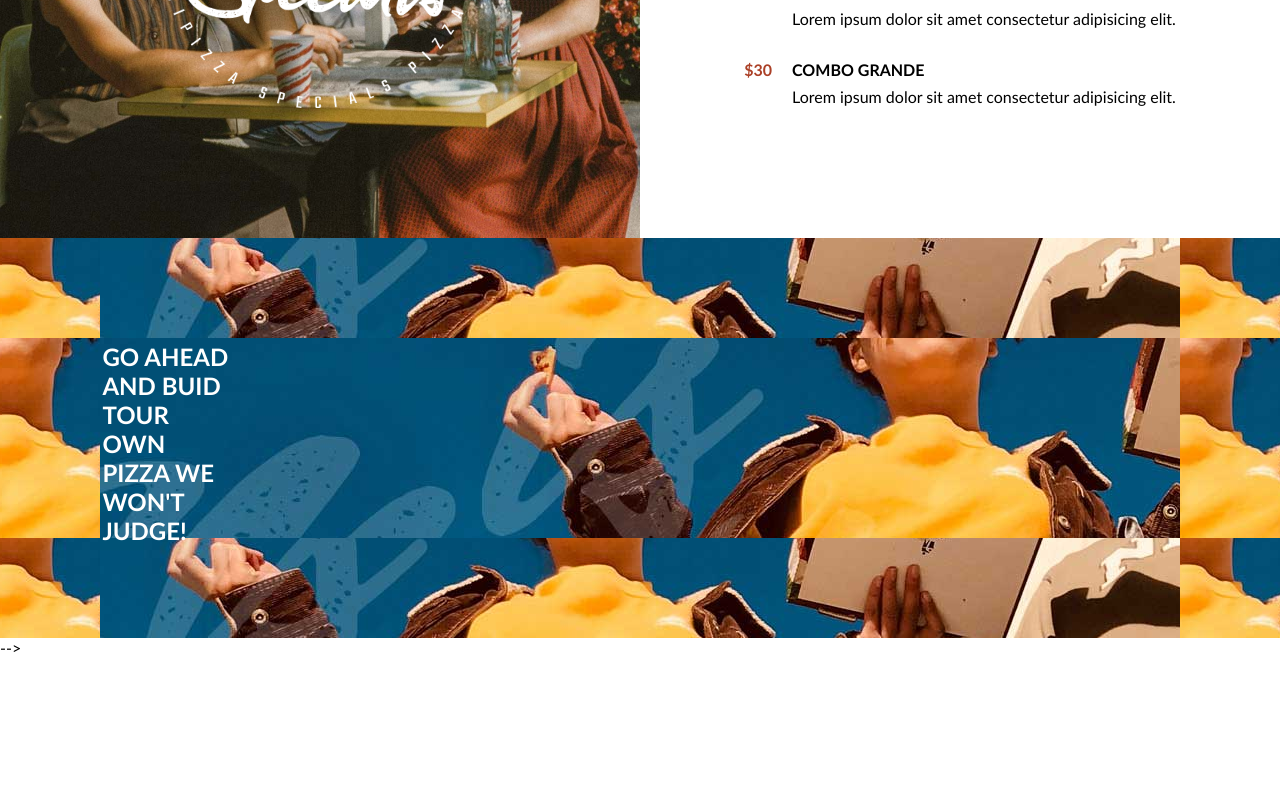
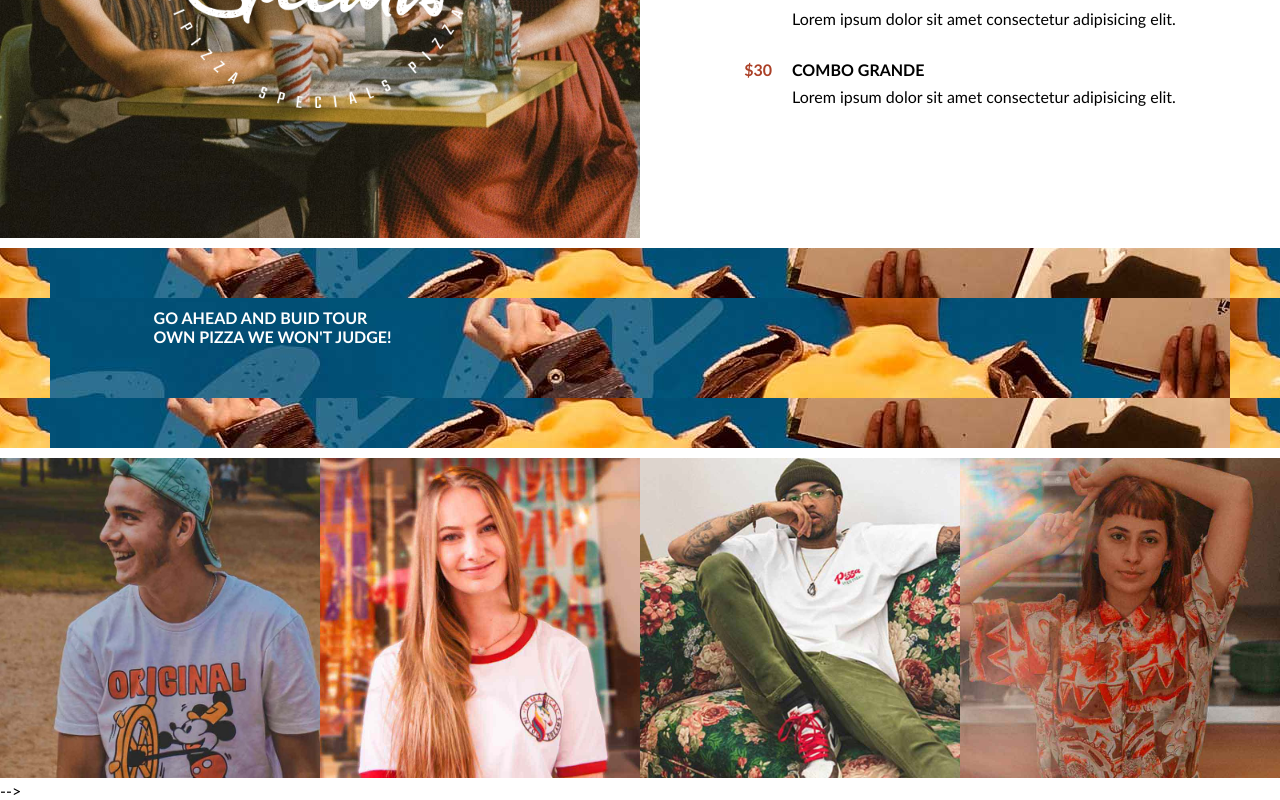
Before and after one commit to danieldorazio/proj-html-vuejs, a Vue app: page / in a window 1280 px wide. Shown: the part 1283-2083 px from the top of the page. Before the commit the page ends 1940 px from the top, so only its background shows below. Built offline with nearby package versions, Linux system fonts and the light colour scheme.

Commit message:
reused AppListOfImages for team section, to adapt to the hover

```diff
--- a/src/components/AppAadvertisingBurren.vue
+++ b/src/components/AppAadvertisingBurren.vue
@@ -22,6 +22,7 @@ export default {
 
 .bunner {
     position: relative;
+    margin: 10px 0;
     .row {
         @include flex;
         flex-wrap: wrap;
@@ -32,41 +33,41 @@ export default {
         .col-5,
         .col-6,
         .col-8 {
-            width: 100px;
+            width: 50px;
+            height: 50px;
+
+            img {
+                object-fit: none;
+                height: 50px;
+            }
+        }
+
+        .col-3,
+        .col-5 {
             height: 100px;
-
             img {
                 object-fit: none;
                 height: 100px;
             }
         }
 
-        .col-3,
-        .col-5 {
-            height: 200px;
-            img {
-                object-fit: none;
-                height: 200px;
-            }
-        }
-
         .col-1,
         .col-4,
         .col-7 {
-            width: calc(100% - 200px);
-            height: 100px;
+            width: calc(100% - 100px);
+            height: 50px;
 
             img {
                 object-fit: none;
-                height: 100px;
+                height: 50px;
                 width:100% ;
             }
         }
 
         .col-4 {
-            height: 200px;
+            height: 100px;
             img {
-                height: 200px;
+                height: 100px;
                 object-position: 10%;
             }
         }
@@ -75,10 +76,11 @@ export default {
 
 h2 {
     color: white;
-    width: 10%;
+    font-size: 1rem;
+    width: 20%;
     position: absolute;
-    top: 26%;
-    right: 82%;
+    top: 30%;
+    right: 68%;
 }
 
 }
--- a/src/components/AppListOfImages.vue
+++ b/src/components/AppListOfImages.vue
@@ -9,6 +9,8 @@ export default {
         dynamicStyleSelector: function (array) {
             if (array.includes("h3-img-1.jpg")) {
                 return 'img-new-place'
+            } if(array.includes("h1-team-1a-700x700.jpg")) {
+                return 'img-team'
             }
 
         }
@@ -62,6 +64,14 @@ export default {
             }
         }
     }
+}
 
+//style "h1-team-1a-700x700.jpg"
+.img-team {
+   img {
+    width: 100%;
+    max-width: 700px;
+    aspect-ratio: 1;
+   }
 }
 </style>
--- a/src/components/AppMain.vue
+++ b/src/components/AppMain.vue
@@ -33,7 +33,8 @@ export default {
                         description: "Lorem ipsum dolor sit amet consectetur adipisicing elit.",
                     },
                 ]
-            }
+            },
+            imgTeam: ['h1-team-1a-700x700.jpg', 'h1-team-2a.jpg', 'h1-team-4a.jpg', 'h1-team-3a.jpg']
         }
     },
 
@@ -51,6 +52,7 @@ export default {
     </AppJumbotron>
     <AppCardList :imgFirstSrc="getImagePath('h1-img-4.jpg')" :imgSecondSrc="getImagePath('h1-img-7n.png')" :specialList="specials"></AppCardList>
     <AppAadvertisingBurren :imgSrc="getImagePath('h3-background-img.jpg')"></AppAadvertisingBurren>
+    <AppListOfImages :imgSrc="imgTeam"></AppListOfImages>
 </template>
 
 <style  scoped lang="scss"></style>
```
